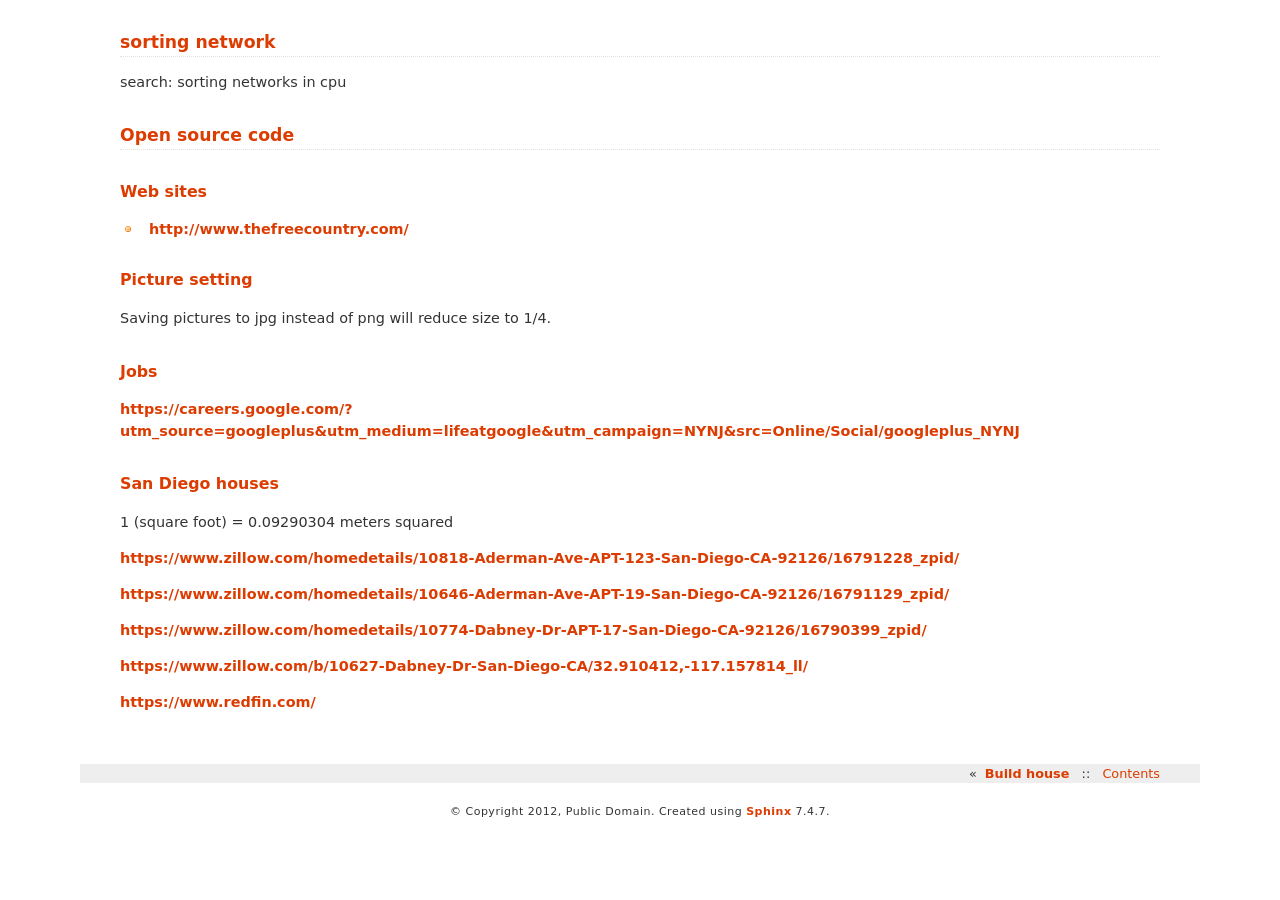
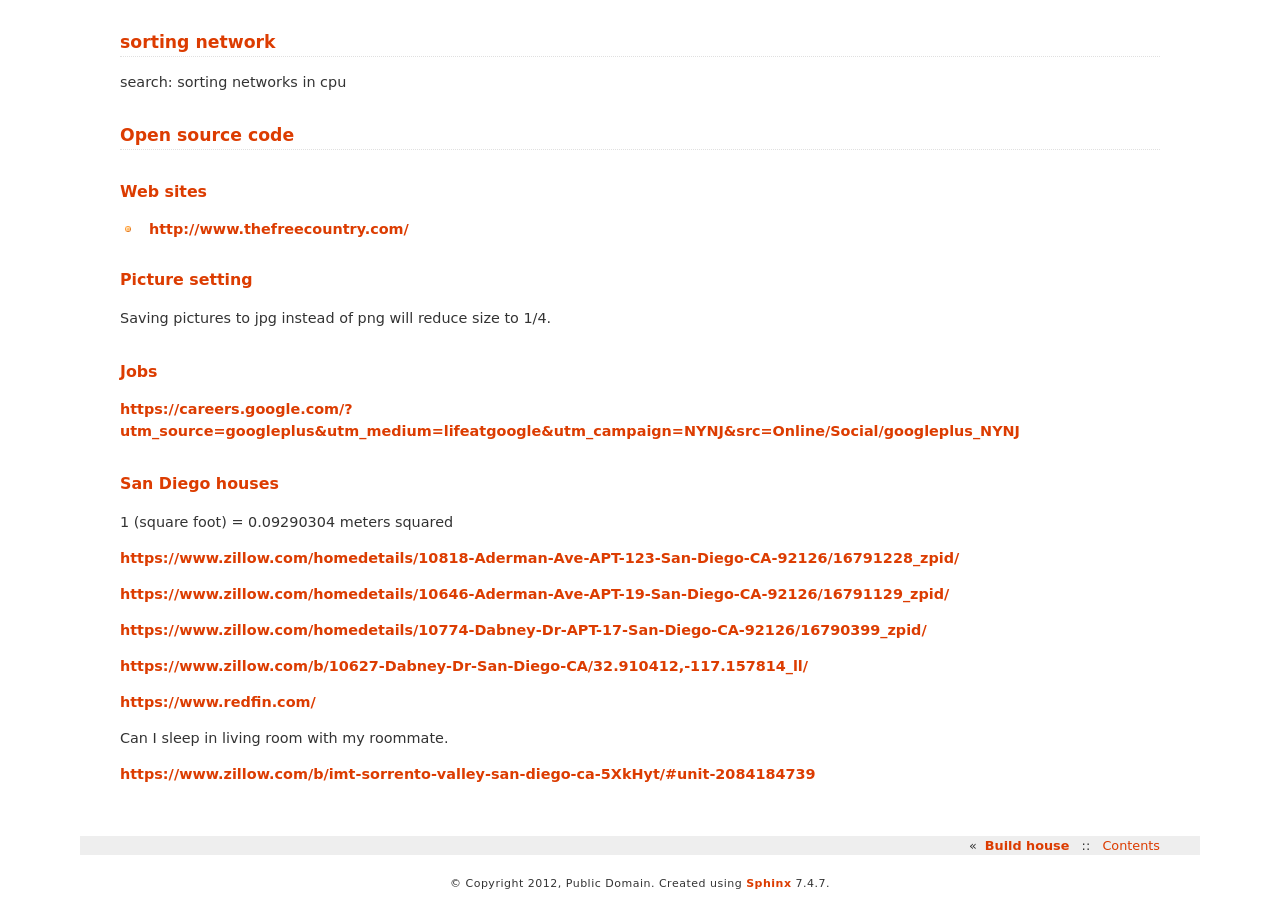
Before and after one commit to Jonathan2251/wr, a Sphinx documentation site: the page built from source/note.rst, in a window 1280 px wide and 900 px high, scrolled down 2518 px. Built offline with Sphinx 7.4.7, drawn with Linux system fonts in a browser that asks for light colours; before the commit the page ends 3346 px from its top, so only the background shows below that.

Commit message:
1 bed room renting

```diff
--- a/source/note.rst
+++ b/source/note.rst
@@ -155,3 +155,8 @@ https://www.zillow.com/b/10627-Dabney-Dr-San-Diego-CA/32.910412,-117.157814_ll/
 
 
 https://www.redfin.com/
+
+
+Can I sleep in living room with my roommate.
+
+https://www.zillow.com/b/imt-sorrento-valley-san-diego-ca-5XkHyt/#unit-2084184739
```
